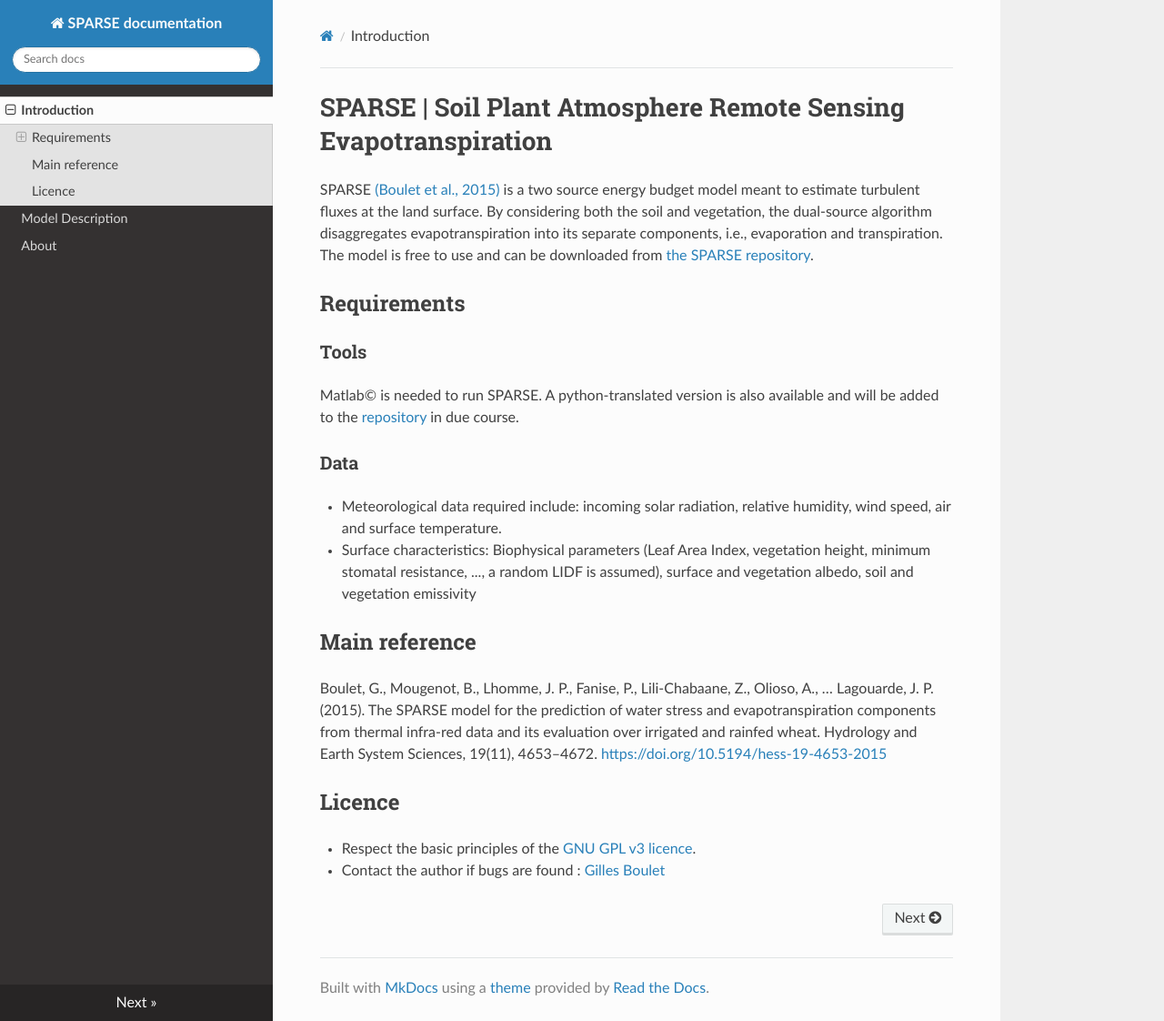
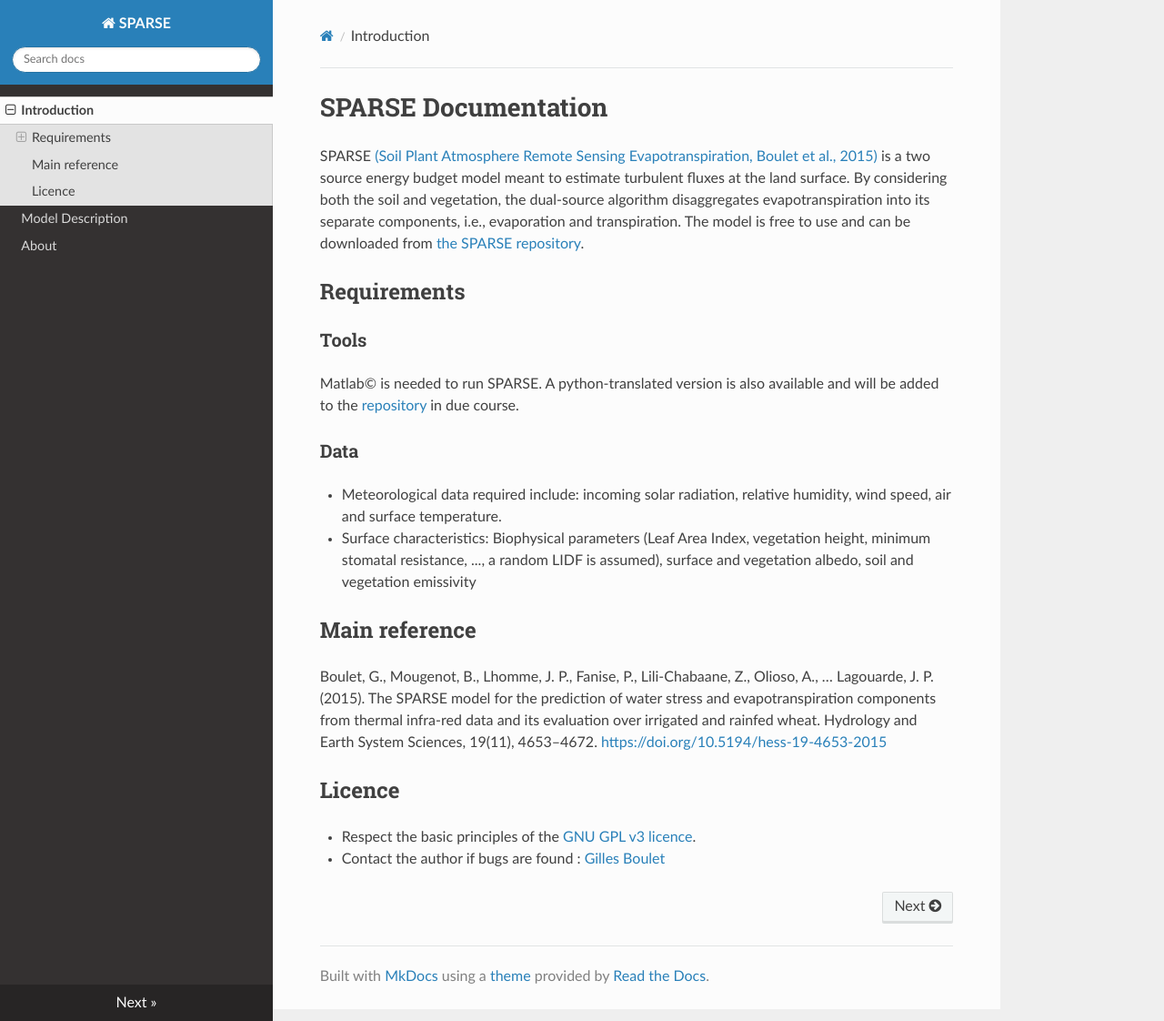
Before and after one commit to sambugu/sparse, an MkDocs documentation site: the page built from docs/index.md, in a window 1280 px wide and 1122 px high. Shown: the whole window at 91% size. Built offline with MkDocs 1.6.1, drawn with Linux system fonts in a browser that asks for light colours; nearby versions of some CDN libraries; some of the changed lines change nothing that is shown.

Commit message:
Add files via upload

```diff
--- a/docs/index.md
+++ b/docs/index.md
@@ -1,6 +1,6 @@
-# SPARSE | Soil Plant Atmosphere Remote Sensing Evapotranspiration
+# SPARSE Documentation
 
-SPARSE <a href="#article">(Boulet et al., 2015)</a> is a two source energy budget model meant to estimate turbulent fluxes at the land surface.
+SPARSE <a href="#article">(Soil Plant Atmosphere Remote Sensing Evapotranspiration, Boulet et al., 2015)</a> is a two source energy budget model meant to estimate turbulent fluxes at the land surface.
 By considering both the soil and vegetation, the dual-source algorithm disaggregates evapotranspiration into its separate components, i.e.,
 evaporation and transpiration. The model is free to use and can be downloaded from <a href="http://tully.ups-tlse.fr/gilles.boulet/sparse"
 target="_blank">the SPARSE repository</a>.
--- a/mkdocs.yml
+++ b/mkdocs.yml
@@ -1,4 +1,4 @@
-site_name: SPARSE documentation
+site_name: SPARSE
 nav:
     - Introduction: index.md
     - Model Description: AlgoDescription.md
```
